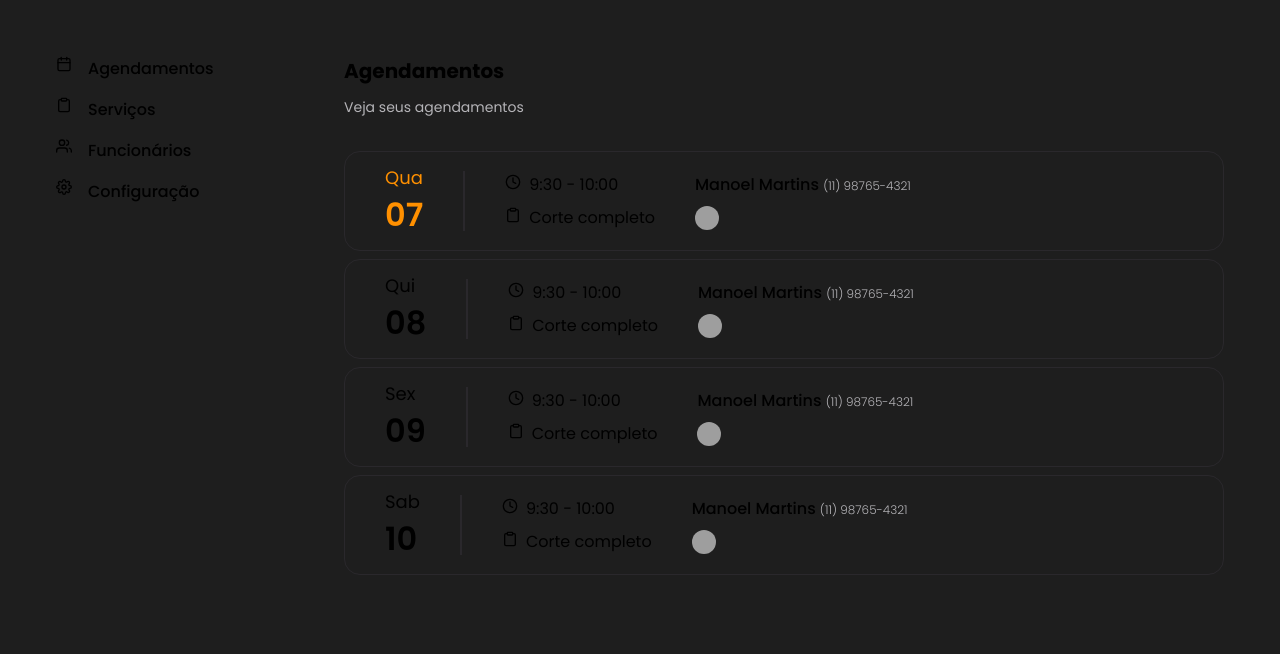
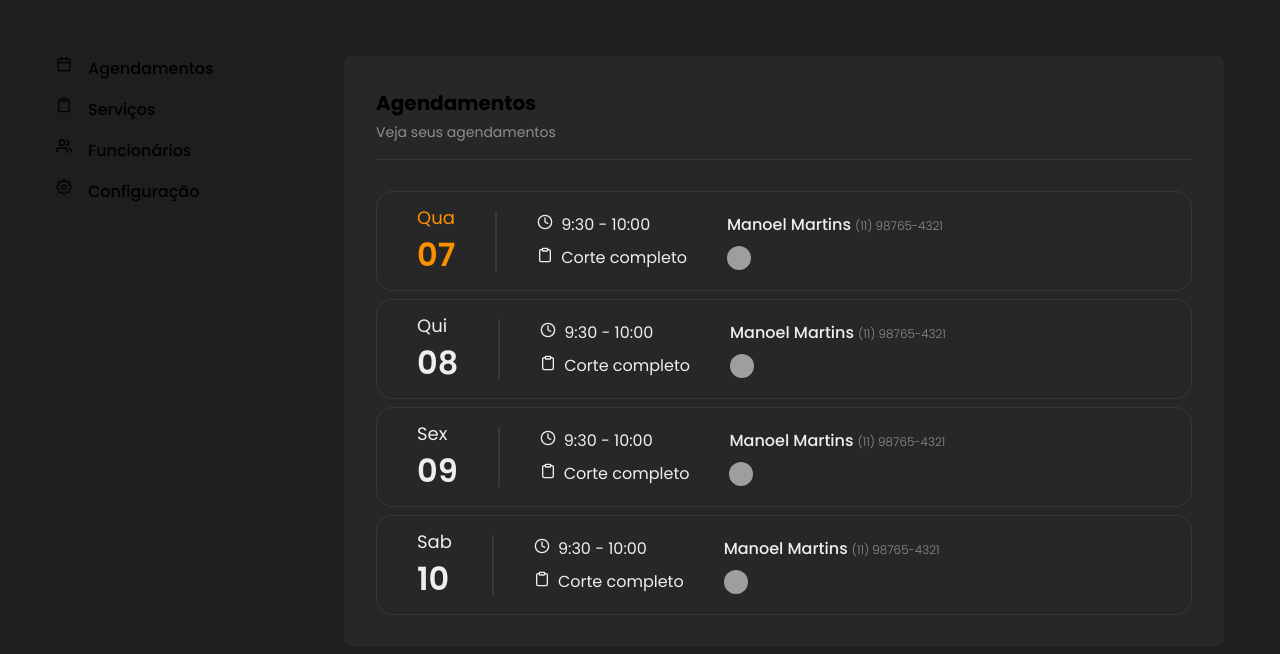
Before and after one commit to icut-dev/icut-frontend, a Next.js app: page /admin/appointment in a window 1280 px wide. Shown: the top 654 px of the page. Built offline with nearby package versions, Linux system fonts and the light colour scheme; grey boxes are pictures that could not be loaded.

Commit message:
style: change divider color

```diff
--- a/src/appRoot/presentation/pages/admin/appointment/styles.module.scss
+++ b/src/appRoot/presentation/pages/admin/appointment/styles.module.scss
@@ -4,22 +4,35 @@
 }
 
 .header {
-  margin-bottom: 32px;
+  margin-bottom: 3rem;
+  position: relative;
 
   h1 {
-    font-size: 20px;
+    font-size: 1.25rem;
     font-weight: 700;
-    margin-bottom: 8px;
+    margin-bottom: 4px;
   }
 
   span {
+    display: block;
     font-size: 14px;
-    color: var(--light-200);
+    color: var(--white-600);
+  }
+
+  &::after {
+    content: ' ';
+    position: absolute;
+    margin-top: 1rem;
+    width: 100%;
+    border-bottom: 1px solid var(--white-200);
   }
 }
 
 .content {
   width: 100%;
+  background: var(--white-50);
+  padding: 2rem;
+  border-radius: 8px;
 }
 
 .appointments {
@@ -32,9 +45,10 @@
   height: 100px;
   display: flex;
   align-items: center;
-  border: 1px solid var(--dark-200);
+  border: 1px solid var(--white-200);
   border-radius: 16px;
   padding: 16px 40px;
+  color: var(--white-900);
 
   > * + * {
     margin-left: 40px;
@@ -63,7 +77,7 @@
 
 .divider {
   height: 60px;
-  border: 1px solid var(--dark-200);
+  border: 1px solid var(--white-200);
 }
 
 .time {
@@ -94,7 +108,7 @@
   .phoneNumber {
     font-weight: 300;
     font-size: 12px;
-    color: var(--light-200);
+    color: var(--white-600);
   }
 
   img {
--- a/src/appRoot/presentation/pages/admin/employee/styles.module.scss
+++ b/src/appRoot/presentation/pages/admin/employee/styles.module.scss
@@ -18,7 +18,7 @@
     position: absolute;
     margin-top: 1rem;
     width: 100%;
-    border-bottom: 1px solid var(--white-400);
+    border-bottom: 1px solid var(--white-200);
   }
 }
 
--- a/src/appRoot/presentation/pages/admin/service/styles.module.scss
+++ b/src/appRoot/presentation/pages/admin/service/styles.module.scss
@@ -18,7 +18,7 @@
     position: absolute;
     margin-top: 1rem;
     width: 100%;
-    border-bottom: 1px solid var(--white-400);
+    border-bottom: 1px solid var(--white-200);
   }
 }
 
--- a/src/appRoot/presentation/pages/admin/setting/styles.module.scss
+++ b/src/appRoot/presentation/pages/admin/setting/styles.module.scss
@@ -18,7 +18,7 @@
     position: absolute;
     margin-top: 1rem;
     width: 100%;
-    border-bottom: 1px solid var(--white-400);
+    border-bottom: 1px solid var(--white-200);
   }
 }
 
```
